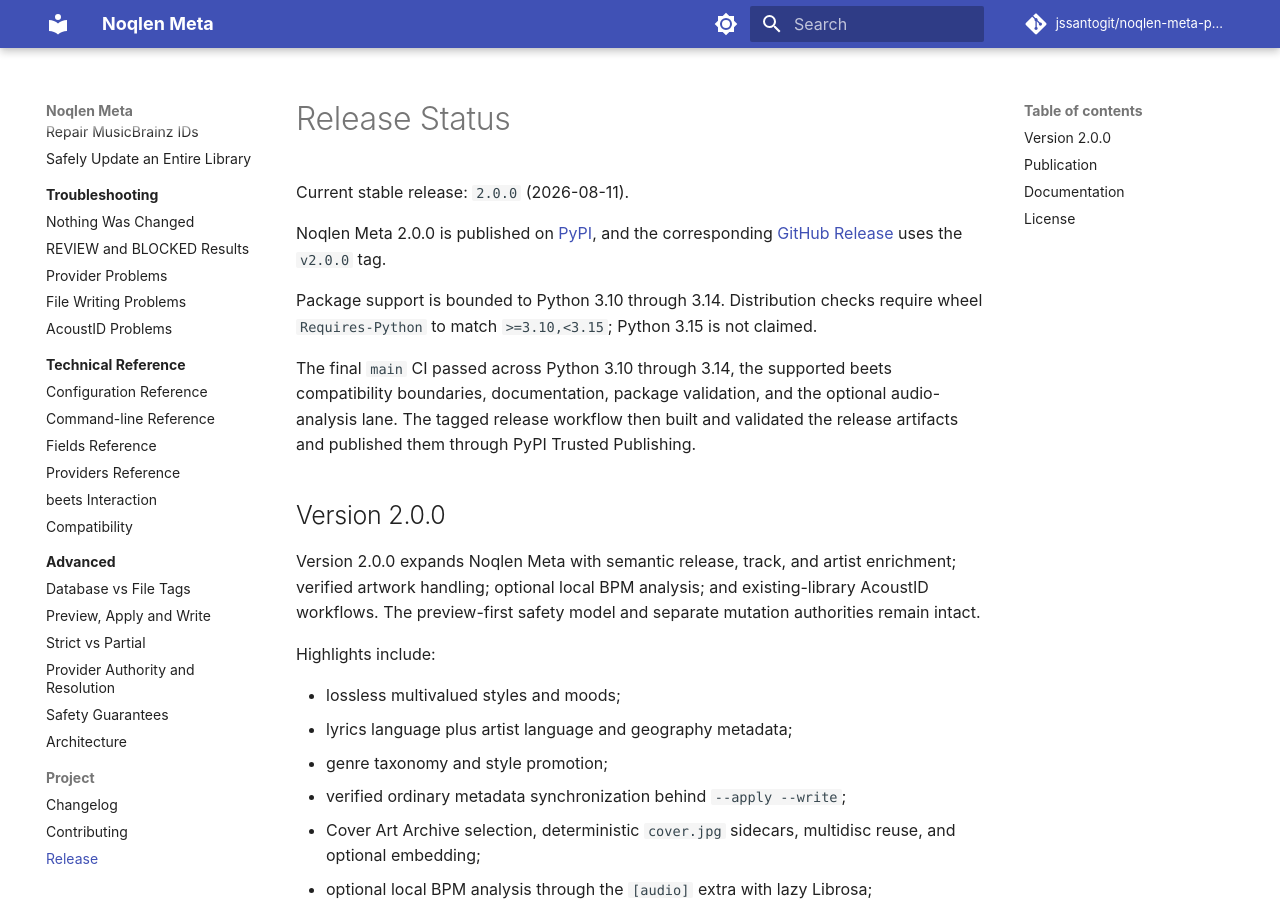
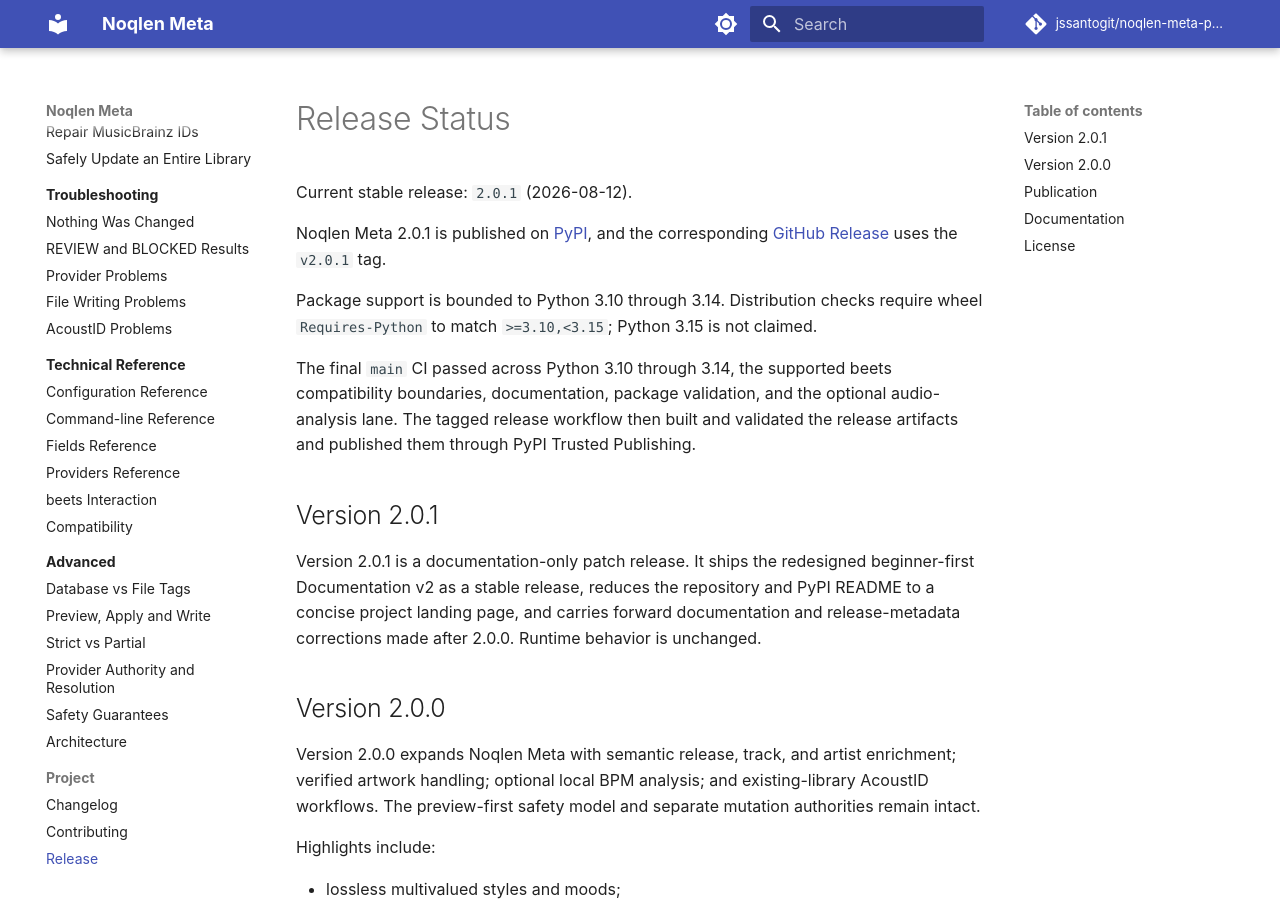
Before and after one commit to jssantogit/noqlen-meta-plugin, an MkDocs documentation site: the page built from site-docs/project/release.md, in a window 1280 px wide and 900 px high. Built offline with MkDocs 1.6.1 and Material for MkDocs 9.7.7, drawn with Linux system fonts in a browser that asks for light colours; comment, search, counter and statistics services are not loaded.

Commit message:
docs: document 2.0.1 release state

```diff
--- a/site-docs/project/release.md
+++ b/site-docs/project/release.md
@@ -1,11 +1,11 @@
 # Release Status
 
-Current stable release: `2.0.0` (2026-08-11).
+Current stable release: `2.0.1` (2026-08-12).
 
-Noqlen Meta 2.0.0 is published on
+Noqlen Meta 2.0.1 is published on
 [PyPI](https://pypi.org/project/beets-noqlenmeta/), and the corresponding
-[GitHub Release](https://github.com/jssantogit/noqlen-meta-plugin/releases/tag/v2.0.0)
-uses the `v2.0.0` tag.
+[GitHub Release](https://github.com/jssantogit/noqlen-meta-plugin/releases/tag/v2.0.1)
+uses the `v2.0.1` tag.
 
 Package support is bounded to Python 3.10 through 3.14. Distribution checks
 require wheel `Requires-Python` to match `>=3.10,<3.15`; Python 3.15 is not
@@ -15,6 +15,13 @@
 compatibility boundaries, documentation, package validation, and the optional
 audio-analysis lane. The tagged release workflow then built and validated the
 release artifacts and published them through PyPI Trusted Publishing.
+
+## Version 2.0.1
+
+Version 2.0.1 is a documentation-only patch release. It ships the redesigned
+beginner-first Documentation v2 as a stable release, reduces the repository and
+PyPI README to a concise project landing page, and carries forward documentation
+and release-metadata corrections made after 2.0.0. Runtime behavior is unchanged.
 
 ## Version 2.0.0
 
@@ -57,7 +64,7 @@
 [https://noqlen-meta.readthedocs.io/en/stable/](https://noqlen-meta.readthedocs.io/en/stable/).
 The Read the Docs project slug is `noqlen-meta`.
 
-The explicit `v2.0.0` Read the Docs version remains a separate post-release
+The explicit `v2.0.1` Read the Docs version remains a separate post-release
 verification item; the `stable` URL above is the canonical public entry point.
 
 The repository root `RELEASE_CHECKLIST.md` remains the operational source for
```
